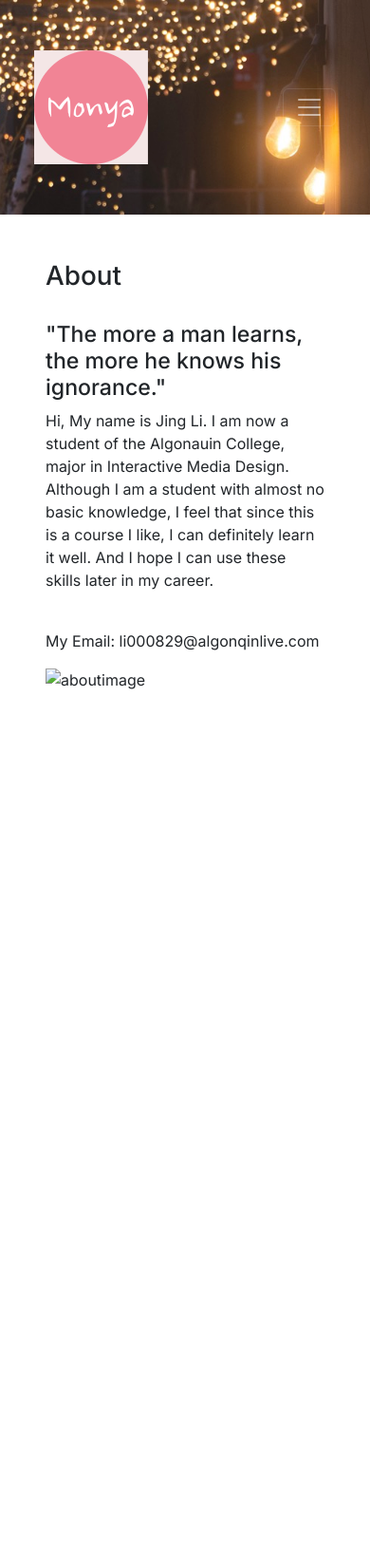
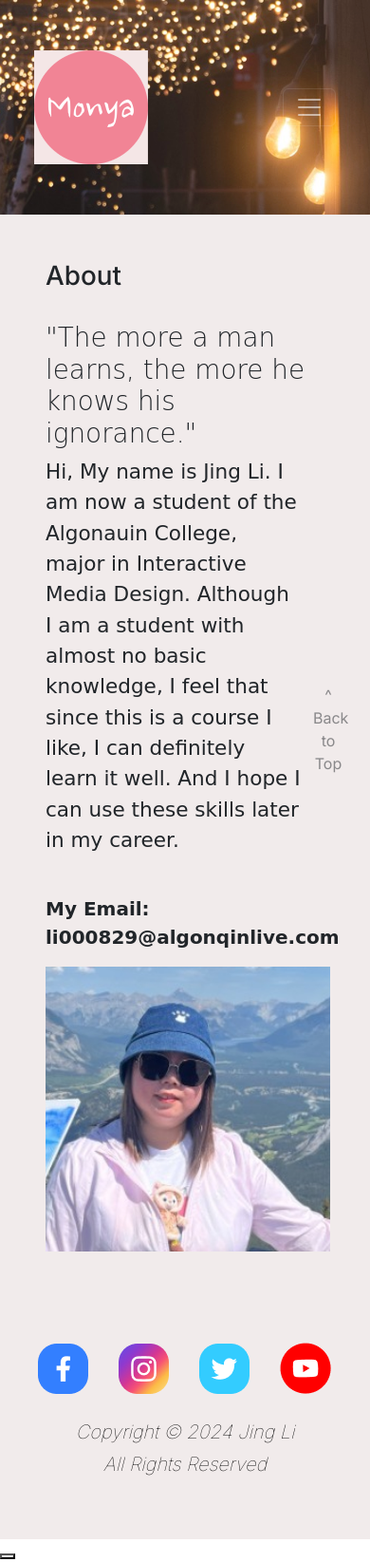
Before and after one commit to li000829/portfolio, a plain HTML site: page about.html in a window 390 px wide. Shown: the whole page at 95% size. Before the commit the page ends 844 px from the top, so only its background shows below. Drawn offline with nearby package versions, Linux system fonts and the light colour scheme; a web font is replaced by a local one.

Commit message:
add code to fix home and about page

```diff
--- a/CSS/style.css
+++ b/CSS/style.css
@@ -32,3 +32,66 @@ body, html {
     color: var(--bs-primary);
     text-decoration: underline;
 }
+
+/* different font size in About page */
+h3{
+    font-family: "Nanum Brush Script", cursive;
+    font-weight: 400;
+    font-style: normal;
+}
+
+.about-content {
+    font-family: "Nanum Brush Script", cursive;
+    font-weight: 400;
+    font-style: normal;
+}
+
+/* change image size for different media */
+@media (min-width: 576px)and (max-width: 991px) {
+    .custom-img {
+      width: 300px;
+      height: 300px;
+      object-fit: cover;
+    }
+    .navbar-collapse {
+        display:none;
+    }
+  }
+
+  @media (max-width:575.98px) {
+    .custom-img {
+        width: 300px;
+        height: 300px;
+        object-fit: cover;
+      }
+    .aboutme {
+        display: block;
+        width: 100%;
+      }
+    .navbar-nav {
+        display: flex;
+        flex-direction: column;
+        align-items: center;
+      }
+  }
+
+  /* display back to top button on mobile style */
+  @media (min-width:991px) {
+    .back-to-top {
+      display: none;
+      box-shadow: 0 2px 5px rgba(0, 0, 0, 0.2);
+    }
+  }
+
+  .back-to-top {
+    position: fixed;
+    bottom: 1rem;
+    right: 1rem;
+    padding: 0.5rem;
+    border-radius: 0.25rem;
+    font-size: 0.875rem;
+    line-height: 1.5;
+    width: 3rem;
+    transition: opacity 0.3s ease;
+    z-index: 1050;
+  }
--- a/about.html
+++ b/about.html
@@ -12,25 +12,29 @@
     <link rel="stylesheet" href="./CSS/style.css">
     <link rel="preconnect" href="https://fonts.googleapis.com">
     <link rel="preconnect" href="https://fonts.gstatic.com" crossorigin>
-    <link href="https://fonts.googleapis.com/css2?family=Inter:wght@100..900&display=swap" rel="stylesheet">
+    <link href="https://fonts.googleapis.com/css2?family=Inter:wght@100..900&display=swap"
+    rel="stylesheet">
+    <link rel="preconnect" href="https://fonts.googleapis.com">
+    <link rel="preconnect" href="https://fonts.gstatic.com" crossorigin>
+    <link href="https://fonts.googleapis.com/css2?family=Nanum+Brush+Script&display=swap" rel="stylesheet">
 </head>
 <body>
     <header>
-        <nav class="navbar navbar-expand-lg navbar-dark bg-body-tertiary bg-transparent me-4 py-5 px-4 container-fluid navbar-custom text-white">
+        <nav class="navbar navbar-expand-sm navbar-dark bg-body-tertiary bg-transparent me-4 py-5 px-4 container-fluid navbar-custom text-white">
             <div class="container-fluid">
-                <a class="navbar-brand" href="#">
+                <a class="navbar-brand" href="./index.html">
                     <img src="./images/ux logo.png" alt="monya logo"></a>
                 <button class="navbar-toggler" type="button" data-bs-toggle="collapse" data-bs-target="#navbarSupportedContent" aria-controls="navbarSupportedContent" aria-expanded="false" aria-label="Toggle navigation">
                     <span class="navbar-toggler-icon"></span>
                 </button>
 
-                <div class="collapse navbar-collapse adjust-content-center" id="navbarSupportedContent">
-                    <ul class="navbar-nav fs-5 fw-bolder">
+                <div class="collapse navbar-collapse justify-content-lg-end" id="navbarSupportedContent">
+                    <ul class="navbar-nav fs-5 fw-bolder justify-content-center justify-content-lg-end ">
                         <li class="nav-item mx-4">
-                            <a class="nav-link" href="#home">Home</a>
+                            <a class="nav-link" href="./index.html">Home</a>
                         </li>
                         <li class="nav-item mx-4">
-                            <a class="nav-link active" aria-current="page" href="#about">About<span class="sr-only"></span></a>
+                            <a class="nav-link active" aria-current="page" href="./about.html">About<span class="sr-only"></span></a>
                         </li>
                         <li class="nav-item mx-4">
                             <a class="nav-link" href="#project">Projects</a>
@@ -44,27 +48,56 @@
         </nav>
     </header>
     <main>
-        <div class="content-container p-5">
-            <h1>About</h1>
-            </br>
-            <h3>"The more a man learns, the more he knows his ignorance."</h3>
-            <div>
-                <p>
+        <div class="content-container p-5 bg-secondary">
+            <section>
+                <h1>About</h1>
+                </br>
+                <h3 class="display-6">"The more a man learns, the more he knows his ignorance."</h3>
+            </section>
+            <section class="aboutme row">
+                <div class="col">
+                <p class="about-content fs-4">
                     Hi, My name is Jing Li. I am now a student of the Algonauin College, major in Interactive Media Design. Although I am a student with almost no basic knowledge, I feel that since this is a course I like, I can definitely learn it well. And I hope I can use these skills later in my career. </p>
                 </br>
-                <p>
+                <p class="about-content fs-5 fw-semibold">
                     My Email: li000829@algonqinlive.com
                 </p>
-            </div>
-            <div>
-                <a><img src="./images/about.jpg" alt="aboutimage"></a>
-            </div>
+                </div>
+                <div class="col text-center">
+                    <a><img src="./images/Aboutpage-487_x_266.jpg" class="custom-img" alt="aboutimage"></a>
+                </div>
+            </section>
         </div>
     </main>
+    <footer>
+        <div class="bg-secondary py-5 text-black text-center">
+            <div class="d-flex justify-content-center align-items-center">
+                <a href="#" class="nav-link mx-3">
+                    <img src="./images/Facebook.png" alt="Facebook"></a>
+                <a href="#" class="nav-link mx-3">
+                    <img src="./images/Instagram.png" alt="Instagram"></a>
+                <a href="#" class="nav-link mx-3">
+                    <img src="./images/Twitter.png" alt="Twitter"></a>
+                <a href="#" class="nav-link mx-3">
+                    <img src="./images/youtube.png" alt="YouTube"></a>
+            </div>
+                </br>
+                <p class="mb-1 fs-5 fw-lighter fst-italic">Copyright © 2024 Jing Li</p>
+                <p class="fs-5 fw-lighter fst-italic">All Rights Reserved</p>
+        </div>
+    </footer>
+    <!-- Add back to top button -->
+    <button>
+        <div class="bottomcontainer">
+            <a href="#" class="back-to-top text-dark fs-6 text-opacity-50" style="position: fixed; bottom: 20px; right: 20px; text-decoration: none;">
+                ^ Back to Top</a>
+        </div>
+    </button>
 
     <!-- Java Script -->
     <script src="https://cdn.jsdelivr.net/npm/bootstrap@5.3.3/dist/js/bootstrap.bundle.min.js" integrity="sha384-YvpcrYf0tY3lHB60NNkmXc5s9fDVZLESaAA55NDzOxhy9GkcIdslK1eN7N6jIeHz" crossorigin="anonymous"></script>
     <script src="https://cdn.jsdelivr.net/npm/@popperjs/core@2.9.3/dist/umd/popper.min.js"></script>
     <script src="https://stackpath.bootstrapcdn.com/bootstrap/4.5.2/js/bootstrap.min.js"></script>
+
 </body>
 </html>
```
Also changed, not shown: CSS/main.css (+1 -6 lines), index.html (+6 -6 lines).
